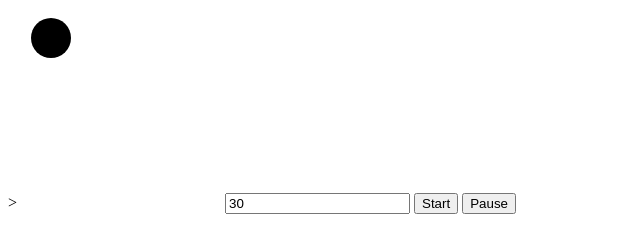
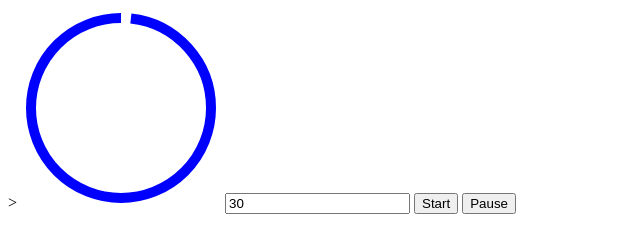
Before and after one commit to lingsangt/project-javascript-timer, a plain HTML site: page index.html in a window 1280 px wide. Shown: the whole page, without its empty margins (0-640 px from the left). Drawn offline with Linux system fonts and the light colour scheme.

Commit message:
SVG circle properties, setting up the circle border

```diff
--- a/index.html
+++ b/index.html
@@ -5,9 +5,30 @@
 
     <!--This gives a black circle
         SVG is a box with coordinates (pixels from the left, pixels from the top)
+        fill: you can set a border color
+        stroke: border color
+        stroke-width: border width
+        stroke-dasharray: length of dash around border of circle,
+        with syntax "<length of dash> <length of space between dashes>". If no length
+            of space between dashes is specified, then it's just equal to the length of dash.
+        stroke-dashoffset: The location along an SVG path where the dash of a stroke begins.
+            Positive for counterclockwise direction, negative for clockwise direction.
+        transform: (Note that the "counting" starts at the right of the circle, whereas we want
+            it to start at the top, so we need to rotate the circle.)
+            rotate (<degrees to rotate, with positive clockwise direction and negative counterclockwise direction> <x-coord of origin of transform point> <y-coord of origin of transform point>)
     -->>
     <svg height="200" width="200">
-        <circle r="20" cx="30" cy="30" />
+        <circle
+            r="90"
+            cx="100"
+            cy="100"
+            fill="transparent"
+            stroke="blue"
+            stroke-width="10"
+            stroke-dasharray="565"
+            stroke-dashoffset="-10"
+            transform= "rotate(-90 100 100)"
+        />
     </svg>
 
     <!--Note that HTML attributes, like value, always have to be a string. It will be converted into a number in the tick function. -->
```
